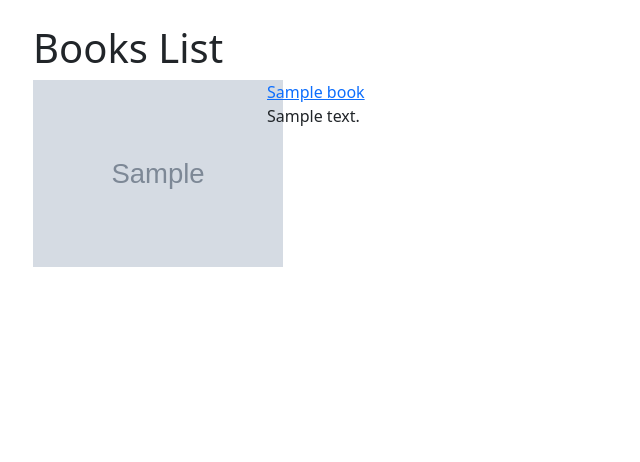
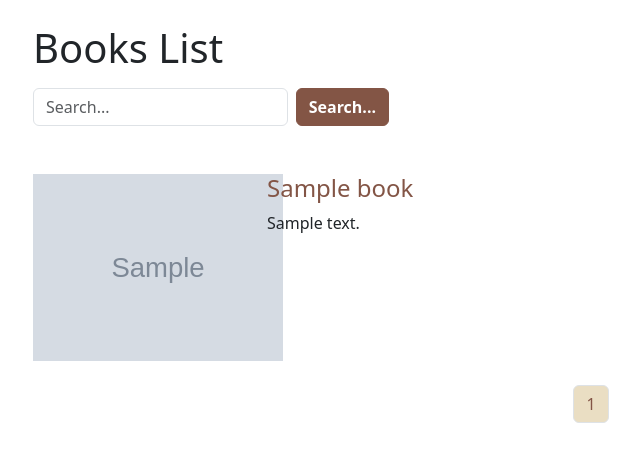
Before and after one commit to Javohir-dev/goodreads-clone, a Django app: page /books/ in a window 1280 px wide. Shown: the part 67-529 px from the top of the page, without its empty margins (49-689 px from the left). Run offline with Django 4.2, Linux system fonts and the light colour scheme; tables that the repository leaves empty hold one stand-in row (values such as "Sample post"); grey boxes marked "Sample" are stand-in pictures.

Commit message:
Search books

```diff
--- a/books/templates/books/list.html
+++ b/books/templates/books/list.html
@@ -6,16 +6,26 @@ Books List Page
 
 
 {% block content %}
-    <h1>Books List</h1>
+    <h1 class="mb-3">Books List</h1>
     <div class="row">
-        {% if books %}
-            {% for book in books %}
+        <div class="col-4">
+            <form action="" method="get" class="d-flex">{% csrf_token %}
+                <input type="text" class="form-control" name="q" id="" placeholder="Search..." value="{{ search_query }}" />
+                <button class="ms-2 btn btn_search">Search...</button>
+            </form>
+        </div>
+    </div>
+    <div class="row mt-5">
+        {% if page_obj %}
+            {% for book in page_obj.object_list %}
                 <div class="row mb-4">
                     <div class="col-2">
                         <img src="{{ book.cover_picture.url }}" alt="cover Picture" class="cover_pic" />
                     </div>
                     <div class="col-6 ms-5">
-                        <a href="{% url 'books:book_detail' book.id %}">{{ book.title }}</a>
+                        <h4>
+                            <a href="{% url 'books:book_detail' book.id %}" class="book_title_link">{{ book.title }}</a>
+                        </h4>
 
                         <p>
                             {{ book.description | truncatewords:90 }}
@@ -23,6 +33,23 @@ Books List Page
                     </div>
                 </div>
             {% endfor %}
+            <nav class="d-flex justify-content-center">
+                <ul class="pagination" style="border-color: #835546;">
+                    {% if page_obj.has_previous %}
+                        <li class="page-item"><a class="page-link pagination_link" href="?page=1">&laquo; first</a></li>
+                        <li class="page-item"><a class="page-link pagination_link" href="?page={{ page_obj.previous_page_number }}">previous</a></li>
+                    {% endif %}
+
+                    <li class="page-item">
+                        <a href="#" class="page-link active_pagination">{{ page_obj.number }}</a>
+                    </li>
+
+                    {% if page_obj.has_next %}
+                        <li class="page-item"><a class="page-link pagination_link" href="?page={{ page_obj.next_page_number }}">next</a></li>
+                        <li class="page-item"><a class="page-link pagination_link" href="?page={{ page_obj.paginator.num_pages }}">last&raquo;</a></li>
+                    {% endif %}
+                </ul>
+            </nav>
         {% else %}
             No books found.
         {% endif %}
--- a/books/views.py
+++ b/books/views.py
@@ -1,14 +1,11 @@
 from django.shortcuts import render
 from django.views import View
 from django.views.generic import ListView, DetailView
+from django.core.paginator import Paginator
 
 from books.models import Book
 
 
-class BooksView(ListView):
-    template_name = 'books/list.html'
-    queryset = Book.objects.all()
-    context_object_name = 'books'
 
 
 class BooksDetailView(DetailView):
@@ -17,14 +14,31 @@ class BooksDetailView(DetailView):
     model = Book
 
 
-# class BooksView(View):
-#     def get(self, request):
-#         books = Book.objects.all()
-#         context = {
-#             "books": books,
-#         }
+# class BooksView(ListView):
+#     template_name = 'books/list.html'
+#     queryset = Book.objects.all()
+#     context_object_name = 'books'
+#     paginate_by = 2
 
-#         return render(request, 'books/list.html', context)
+
+class BooksView(View):
+    def get(self, request):
+        books = Book.objects.all().order_by('id')
+        search_query = request.GET.get('q', '')
+        if search_query:
+            books = books.filter(title__icontains=search_query)
+
+        page_size = request.GET.get('page_size', 3)
+        paginator = Paginator(books, page_size)
+
+        page_num = request.GET.get('page', 1)
+        page_obj = paginator.get_page(page_num)
+        context = {
+            "page_obj": page_obj,
+            "search_query": search_query,
+        }
+
+        return render(request, 'books/list.html', context)
 
 
 # class BooksDetailView(View):
--- a/static/css/main.css
+++ b/static/css/main.css
@@ -11,3 +11,45 @@ img {
     width: 400px;
     /* height: 319px; */
 }
+
+.active_pagination {
+    background: #eadec3;
+    color: #835546;
+}
+
+.active_pagination:hover {
+    background: #835546;
+    color: white;
+}
+
+.pagination_link {
+    color: #835546;
+}
+
+.pagination_link:hover {
+    background: #f2f0ec;
+    color: #835546;
+}
+
+.book_title_link {
+    text-decoration: none;
+    color: #835546;
+}
+
+.book_title_link:hover {
+    text-decoration: underline;
+    color: #835546;
+}
+
+.btn_search {
+    background-color: #835545 !important;
+    font-weight: bold;
+    color: white;
+    border: 1px solid #835546;
+}
+
+.btn_search:hover {
+    background-color: #ffffff !important;
+    color: #835546;
+    border: 1px solid #835546;
+}
```
Also changed, not shown: books/tests.py (+29 -7 lines), media-files/book1.webp (deleted), media-files/book2.jpg (deleted), media-files/book3.webp (deleted), media-files/book4.webp (deleted), media-files/devid-bax.jpg (deleted), media-files/download.jpg (deleted), media-files/github.png (deleted), media-files/github_os9eyQe.png (deleted), media-files/mening.jpg (added), media-files/olsang-kim.jpg (added), media-files/python.webp (deleted), media-files/stive.webp (added).
